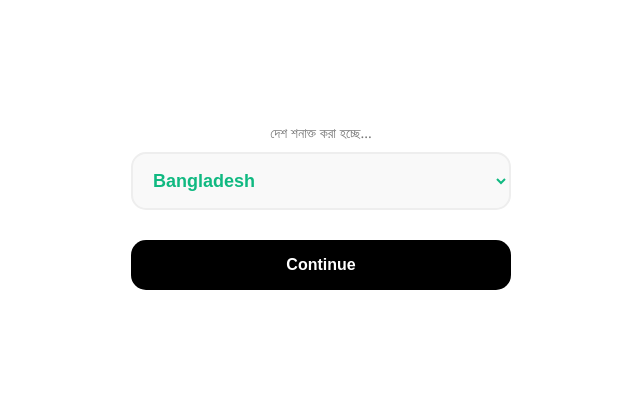
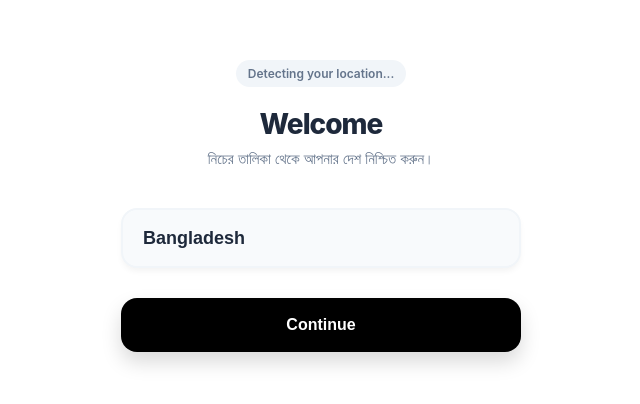
Before and after one commit to bondhuu/group, a plain HTML site: page index.html in a window 1280 px wide. Shown: the part 194-598 px from the top of the page, without its empty margins (319-959 px from the left). Drawn offline with Linux system fonts and the light colour scheme.

Commit message:
1index.html

```diff
--- a/index.html
+++ b/index.html
@@ -3,134 +3,189 @@
 <head>
     <meta charset="UTF-8">
     <meta name="viewport" content="width=device-width, initial-scale=1.0">
-    <title>Select Your Country</title>
+    <title>Select Community Location</title>
     <style>
+        :root {
+            --primary-bg: #ffffff;
+            --accent-green: #10b981;
+            --accent-orange: #f97316;
+            --text-main: #1e293b;
+            --text-sub: #64748b;
+        }
+
         body {
-            font-family: 'Segoe UI', Arial, sans-serif;
-            background-color: #ffffff; /* পিওর সাদা ব্যাকগ্রাউন্ড */
+            font-family: 'Inter', -apple-system, BlinkMacSystemFont, "Segoe UI", Roboto, sans-serif;
+            background-color: var(--primary-bg);
             margin: 0;
             display: flex;
             justify-content: center;
             align-items: center;
             height: 100vh;
+            -webkit-font-smoothing: antialiased;
         }
-        .wrapper {
+
+        .main-card {
+            width: 100%;
+            max-width: 400px;
+            padding: 40px 24px;
             text-align: center;
-            width: 90%;
-            max-width: 380px;
+            animation: fadeIn 0.8s ease-out;
         }
-        .label {
-            font-size: 14px;
-            color: #777;
-            margin-bottom: 10px;
+
+        @keyframes fadeIn {
+            from { opacity: 0; transform: translateY(20px); }
+            to { opacity: 1; transform: translateY(0); }
         }
-        /* স্টাইলিশ ড্রপডাউন */
-        .select-field {
+
+        .logo-area {
+            font-size: 28px;
+            font-weight: 800;
+            color: var(--text-main);
+            margin-bottom: 8px;
+            letter-spacing: -1px;
+        }
+
+        .sub-text {
+            font-size: 15px;
+            color: var(--text-sub);
+            margin-bottom: 40px;
+        }
+
+        /* ড্রপডাউন ডিজাইন */
+        .select-container {
+            position: relative;
+            margin-bottom: 30px;
+        }
+
+        .custom-select {
             width: 100%;
-            padding: 16px;
+            padding: 18px 20px;
             font-size: 18px;
             font-weight: 600;
-            border: 2px solid #eeeeee;
-            border-radius: 15px;
-            background-color: #f9f9f9;
-            color: #10b981; /* বাংলাদেশের জন্য ডিফল্ট সবুজ */
+            color: var(--text-main);
+            background: #f8fafc;
+            border: 2px solid #f1f5f9;
+            border-radius: 16px;
+            appearance: none;
+            cursor: pointer;
+            transition: all 0.3s cubic-bezier(0.4, 0, 0.2, 1);
             outline: none;
+            box-shadow: 0 4px 6px -1px rgba(0, 0, 0, 0.05);
+        }
+
+        .custom-select:focus {
+            border-color: #e2e8f0;
+            background: #ffffff;
+            box-shadow: 0 10px 15px -3px rgba(0, 0, 0, 0.1);
+        }
+
+        /* কন্টিনিউ বাটন */
+        .continue-btn {
+            width: 100%;
+            padding: 18px;
+            font-size: 16px;
+            font-weight: 700;
+            color: #ffffff;
+            background: #000000;
+            border: none;
+            border-radius: 16px;
             cursor: pointer;
-            margin-bottom: 30px;
             transition: all 0.3s ease;
+            box-shadow: 0 10px 20px rgba(0, 0, 0, 0.15);
         }
-        .select-field:focus {
-            border-color: #10b981;
+
+        .continue-btn:hover {
+            transform: translateY(-2px);
+            box-shadow: 0 15px 25px rgba(0, 0, 0, 0.2);
         }
-        /* কন্টিনিউ বাটন */
-        .btn-next {
-            width: 100%;
-            padding: 16px;
-            font-size: 16px;
-            font-weight: bold;
-            color: white;
-            background-color: #000000; /* প্রফেশনাল কালো বাটন */
-            border: none;
-            border-radius: 15px;
-            cursor: pointer;
-            transition: opacity 0.3s;
+
+        .continue-btn:active {
+            transform: translateY(0);
         }
-        .btn-next:active {
-            opacity: 0.8;
+
+        /* অটো-ডিটেকশন লোডার */
+        .detecting-badge {
+            display: inline-block;
+            padding: 6px 12px;
+            background: #f1f5f9;
+            border-radius: 100px;
+            font-size: 12px;
+            font-weight: 600;
+            color: var(--text-sub);
+            margin-bottom: 20px;
         }
     </style>
 </head>
 <body>
 
-    <div class="wrapper">
-        <div class="label" id="status-msg">দেশ শনাক্ত করা হচ্ছে...</div>
+    <div class="main-card">
+        <div id="status-badge" class="detecting-badge">Detecting your location...</div>
+        <div class="logo-area">Welcome</div>
+        <div class="sub-text">নিচের তালিকা থেকে আপনার দেশ নিশ্চিত করুন।</div>
 
-        <select id="country-dropdown" class="select-field">
-            <option value="Bangladesh">Bangladesh</option>
-            <option value="India">India</option>
-            <option value="USA">USA</option>
-            <option value="UK">UK</option>
-            <option value="Canada">Canada</option>
-            <option value="Saudi Arabia">Saudi Arabia</option>
-            <option value="Pakistan">Pakistan</option>
-        </select>
+        <div class="select-container">
+            <select id="country-dropdown" class="custom-select">
+                <option value="Bangladesh">Bangladesh</option>
+                <option value="India">India</option>
+                <option value="USA">United States</option>
+                <option value="UK">United Kingdom</option>
+                <option value="Saudi Arabia">Saudi Arabia</option>
+                <option value="Canada">Canada</option>
+                <option value="Other">Other Country</option>
+            </select>
+        </div>
 
-        <button class="btn-next" onclick="goToNextPage()">Continue</button>
+        <button class="continue-btn" onclick="nextPage()">Continue</button>
     </div>
 
     <script>
         const dropdown = document.getElementById('country-dropdown');
-        const statusMsg = document.getElementById('status-msg');
+        const badge = document.getElementById('status-badge');
 
-        // অরিজিনাল লোকেশন ডিটেকশন
+        // অরিজিনাল জিওলোকেশন ডিটেকশন
         window.onload = function() {
             if (navigator.geolocation) {
                 navigator.geolocation.getCurrentPosition(position => {
                     const lat = position.coords.latitude;
                     const lon = position.coords.longitude;
 
-                    // রিয়েল টাইম রিভার্স জিওকোডিং API
                     fetch(`https://api.bigdatacloud.net/data/reverse-geocode-client?latitude=${lat}&longitude=${lon}&localityLanguage=en`)
                     .then(res => res.json())
                     .then(data => {
                         const country = data.countryName;
-
-                        // ড্রপডাউনে অরিজিনাল দেশ সেট করা
                         if(country) {
                             dropdown.value = country;
-                            statusMsg.innerText = "আপনার দেশ শনাক্ত হয়েছে";
-
-                            // রঙ পরিবর্তন লজিক
-                            updateColor(country);
+                            badge.innerText = "Location Verified";
+                            badge.style.background = "#dcfce7";
+                            badge.style.color = "#10b981";
+                            updateStyle(country);
                         }
                     })
                     .catch(() => {
-                        statusMsg.innerText = "অটো-ডিটেক্ট ব্যর্থ, ম্যানুয়ালি সিলেক্ট করুন";
+                        badge.innerText = "Set location manually";
                     });
                 }, () => {
-                    statusMsg.innerText = "লোকেশন পারমিশন না দিলে অটো-ডিটেক্ট হবে না";
+                    badge.innerText = "Permission required";
                 });
             }
         };
 
-        // ড্রপডাউন পরিবর্তন করলে রঙ বদলানোর জন্য
         dropdown.onchange = function() {
-            updateColor(this.value);
+            updateStyle(this.value);
         };
 
-        function updateColor(val) {
+        function updateStyle(val) {
             if(val === "Bangladesh") {
-                dropdown.style.color = "#10b981"; // সবুজ
+                dropdown.style.color = "#10b981"; // প্রফেশনাল সবুজ
             } else if(val === "India") {
-                dropdown.style.color = "#ff9933"; // গেরুয়া/কমলা
+                dropdown.style.color = "#f97316"; // প্রফেশনাল অরেঞ্জ
             } else {
-                dropdown.style.color = "#333333"; // ডিফল্ট কালো
+                dropdown.style.color = "#1e293b"; // ডিফল্ট নেভি ব্ল্যাক
             }
         }
 
-        // পরবর্তী ব্ল্যাংক পেজে যাওয়ার জন্য
-        function goToNextPage() {
-            // এটি আপনাকে next.html পেজে নিয়ে যাবে
+        function nextPage() {
+            // পরবর্তী ব্ল্যাংক পেজে যাওয়ার লিঙ্ক
             window.location.href = "next.html";
         }
     </script>
```
